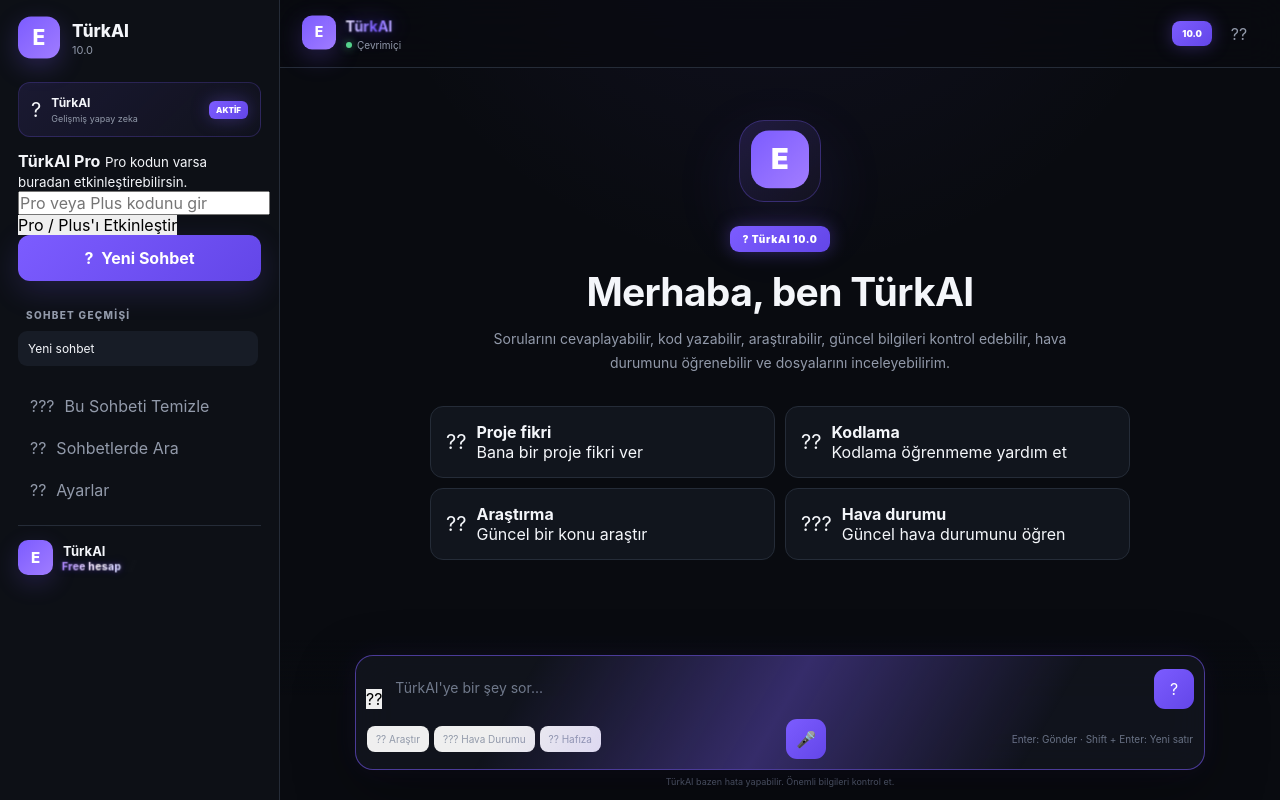
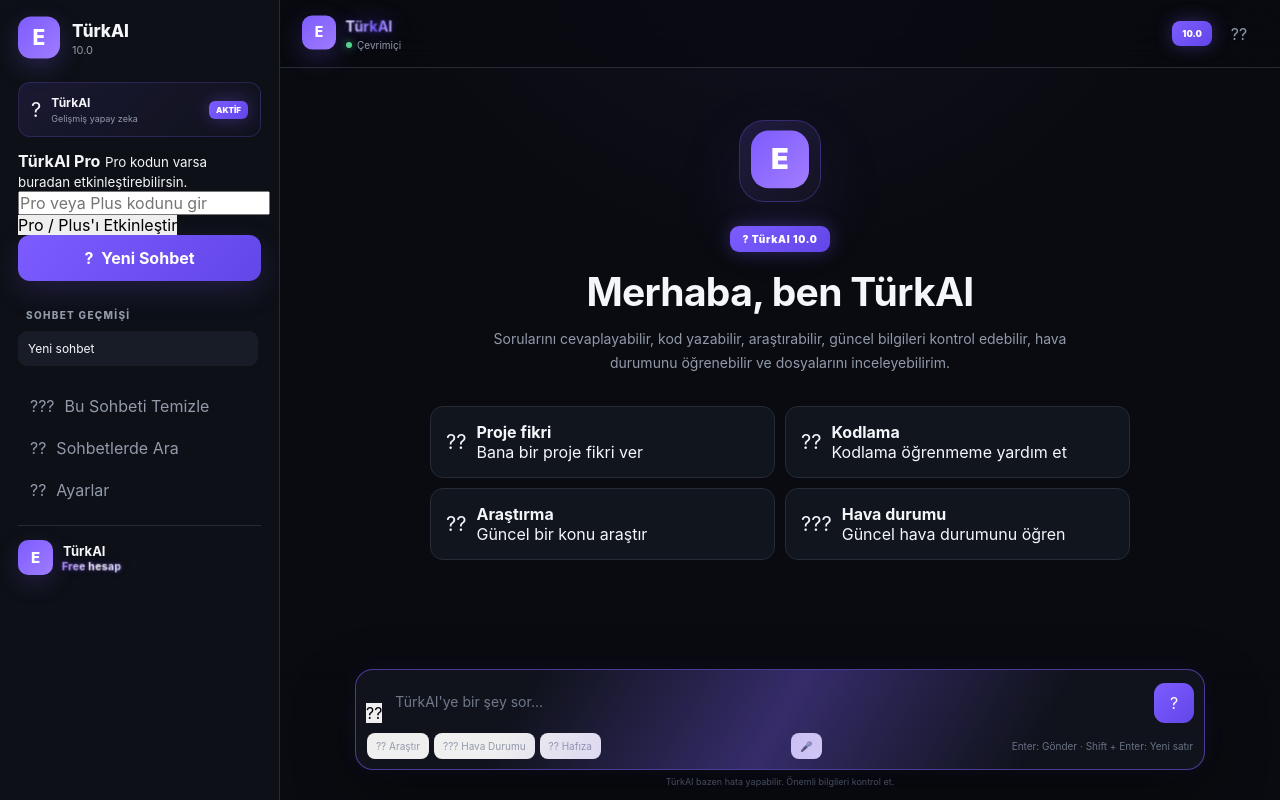
Before and after one commit to ErencanAI/ErencanAI, a website: page index.html in a window 1280 px wide. Drawn offline with Linux system fonts and the light colour scheme.

Commit message:
Update index.html

```diff
--- a/index.html
+++ b/index.html
@@ -794,21 +794,12 @@ function updatePlanAnimation(plan) {
                     </div>
 
 <button
-    class="send-button"
     id="voiceButton"
+    class="quick-tool-static"
     type="button"
+    title="TürkAI ile konuş"
     aria-label="TürkAI ile konuş"
-    title="TürkAI ile konuş"
-    style="
-        display:flex !important;
-        visibility:visible !important;
-        opacity:1 !important;
-        pointer-events:auto !important;
-        position:relative !important;
-        z-index:99999 !important;
-        cursor:pointer !important;
-    "
->
+    onclick="startVoiceInput()">
     🎤
 </button>
                     <div class="composer-info">
```
